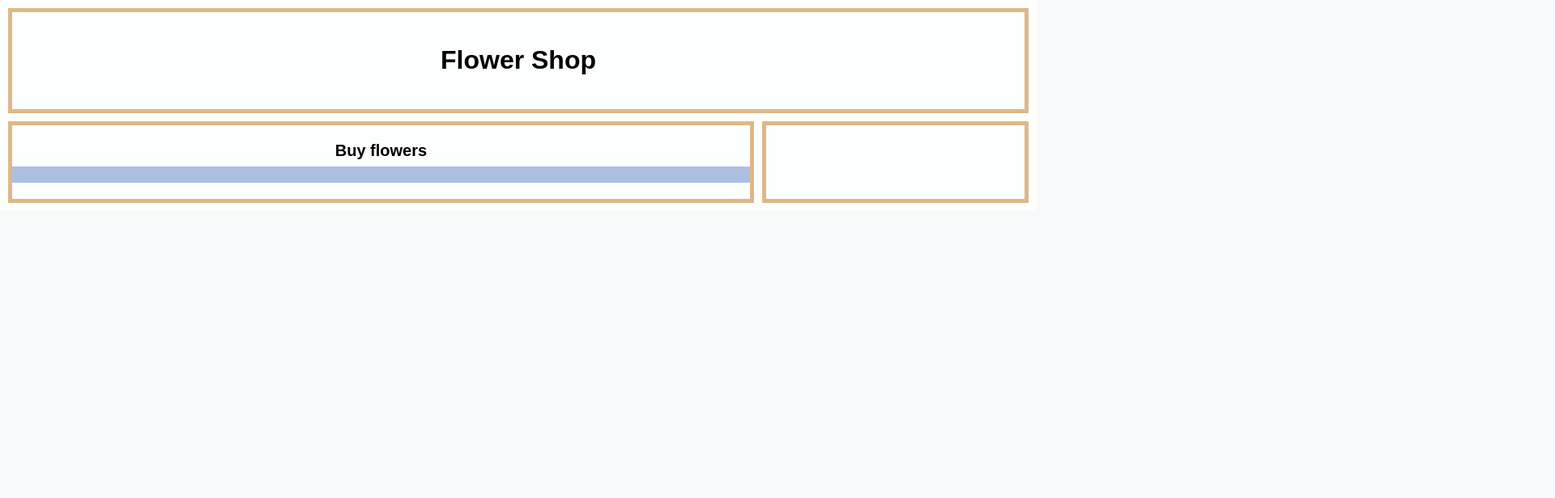
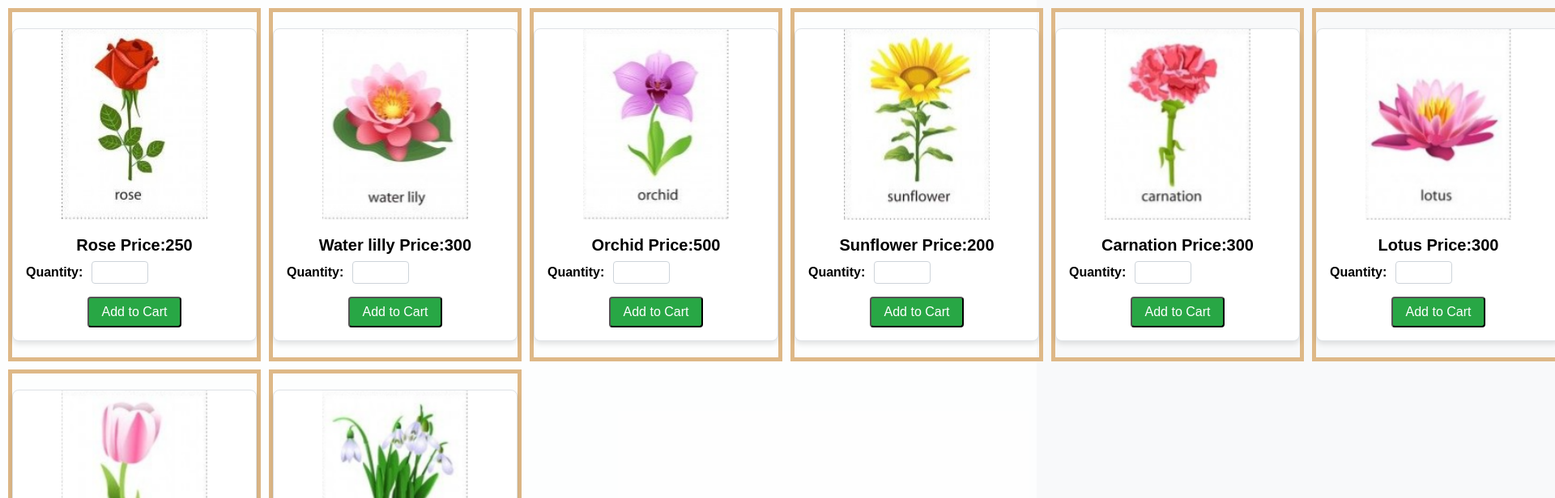
Before and after one commit to IT3133MobileComputingPracticals/ICA1_reDo, a React (Create React App) app in the folder flowershop/: page / in a window 1280 px wide. Shown: the top 616 px of the page at 81% size, 1920 px wide, since content can reach past the window. Built offline with nearby package versions, Linux system fonts and the light colour scheme.

Commit message:
imported flowers array and mapped into card grid

```diff
--- a/flowershop/src/components/Products.js
+++ b/flowershop/src/components/Products.js
@@ -1,29 +1,32 @@
-
 import '../assets/CSS/layout.css';
+import Product from './Product'
+import {flowers} from './FlowerDB'
 
 
-export default function Products(){
+export default function Products(props){
 
     return(
-        <>
-            <div className="item1">
-                <h1>Flower Shop</h1>
+            flowers.map(flower=>
+            <div className="grid-item">
+
+                <div class="card">
+                    <img  src={require("../assets/image/" + flower.img)}  />
+
+                    <div class="card-body">
+                        <h5 class="card-title">{flower.name} Price:{flower.price}</h5>
+
+                        <div class="quantity-container">
+
+                            <label for="quantity">Quantity:</label>
+
+                            <input type="number" id="quantity" name="quantity"  onChange={(e)=>setInputValue(e.target.value)}/>
+
+                        </div>
+                        <button class="card-button" onClick={()=>addCart(flower.name,flower.price,inputValue)}>Add to Cart</button>
+                    </div>
+                </div>
             </div>
-            <div className="item2">
-                <h4 className="card-title">Buy flowers</h4>
-                <div className="grid-container">
-                    {
-                        //product
-                    }
-                </div>
-
-            </div>
-            <div className="item3">
-                {
-                //cart
-                }
-            </div>
-        </>
-    );
+            )
+        );
 
 }
```
